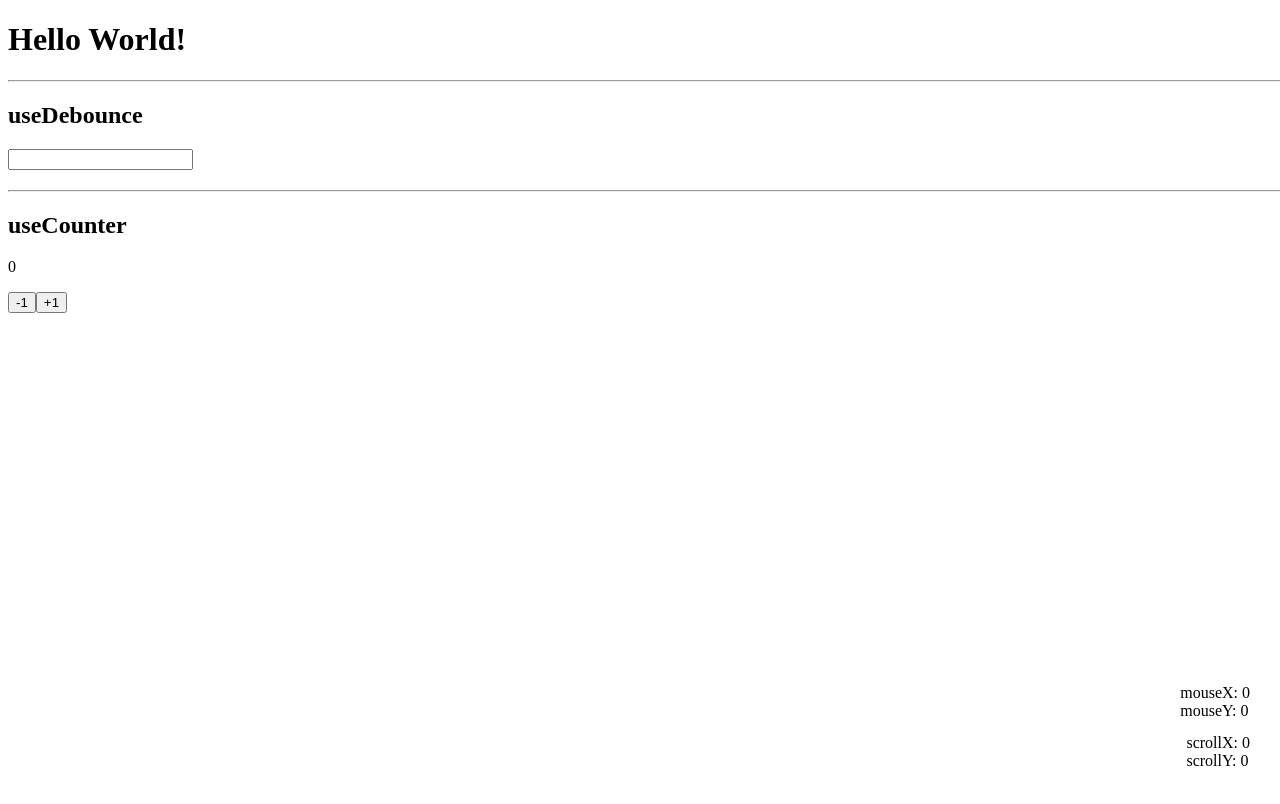
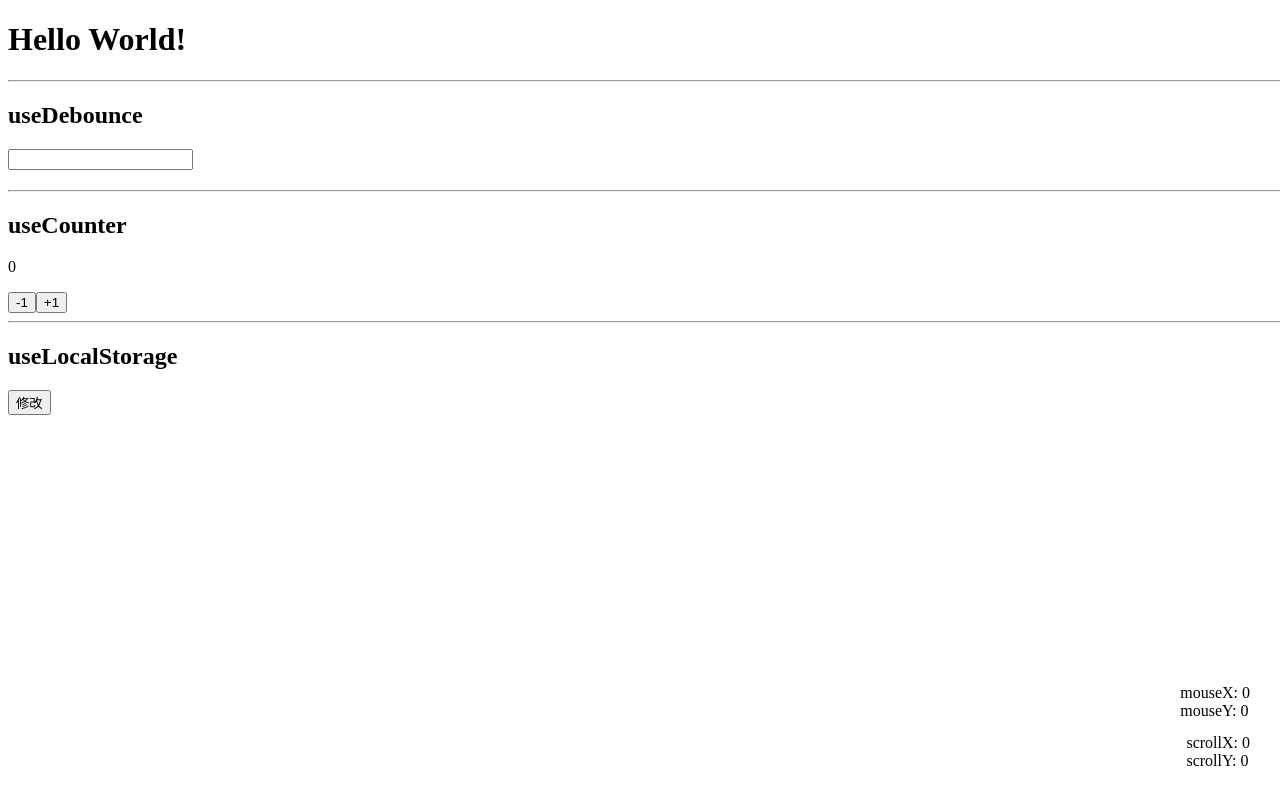
Before and after one commit to Hongbusi/learn-vue3, a Vue app: page / in a window 1280 px wide. Shown: the top 804 px of the page. Built offline with nearby package versions, Linux system fonts and the light colour scheme.

Commit message:
chore: useLocalStorage

```diff
--- a/src/App.vue
+++ b/src/App.vue
@@ -12,6 +12,10 @@
     <p>{{ counter }}</p>
     <button @click="decrement">-1</button>
     <button @click="increment">+1</button>
+    <hr>
+
+    <h2>useLocalStorage</h2>
+    <button @click="clickEdit">修改</button>
 
     <div class="scroll">
       <div>scrollX: {{ scrollX }}</div>
@@ -31,6 +35,7 @@ import useCounter from "./hooks/useCounter";
 import useTitle from "./hooks/useTitle";
 import useScrollPosition from './hooks/useScrollPosition';
 import useMousePosition from './hooks/useMousePosition';
+import useLocalStorage from './hooks/useLocalStorage';
 
 export default {
   setup() {
@@ -48,6 +53,12 @@ export default {
 
     const { mouseX, mouseY } = useMousePosition();
 
+    const data = useLocalStorage('name', 'hbs');
+
+    const clickEdit = () => {
+      data.value = 'Hongbusi';
+    }
+
     return {
       message,
 
@@ -59,7 +70,9 @@ export default {
       scrollY,
 
       mouseX,
-      mouseY
+      mouseY,
+
+      clickEdit
     };
   }
 };
--- /dev/null
+++ b/src/hooks/useLocalStorage.js
@@ -0,0 +1,16 @@
+import { ref, useAttrs, watch } from 'vue';
+
+export default function useLocalStorage(key, value) {
+  const data = ref(value);
+
+  if (value) {
+    window.localStorage.setItem(key, JSON.stringify(value));
+  } else {
+    data.value = JSON.parse(window.localStorage.getItem(key));
+  }
+
+  watch(data, (newData) => {
+    window.localStorage.setItem(key, JSON.stringify(newData));
+  });
+  return data;
+}
```
